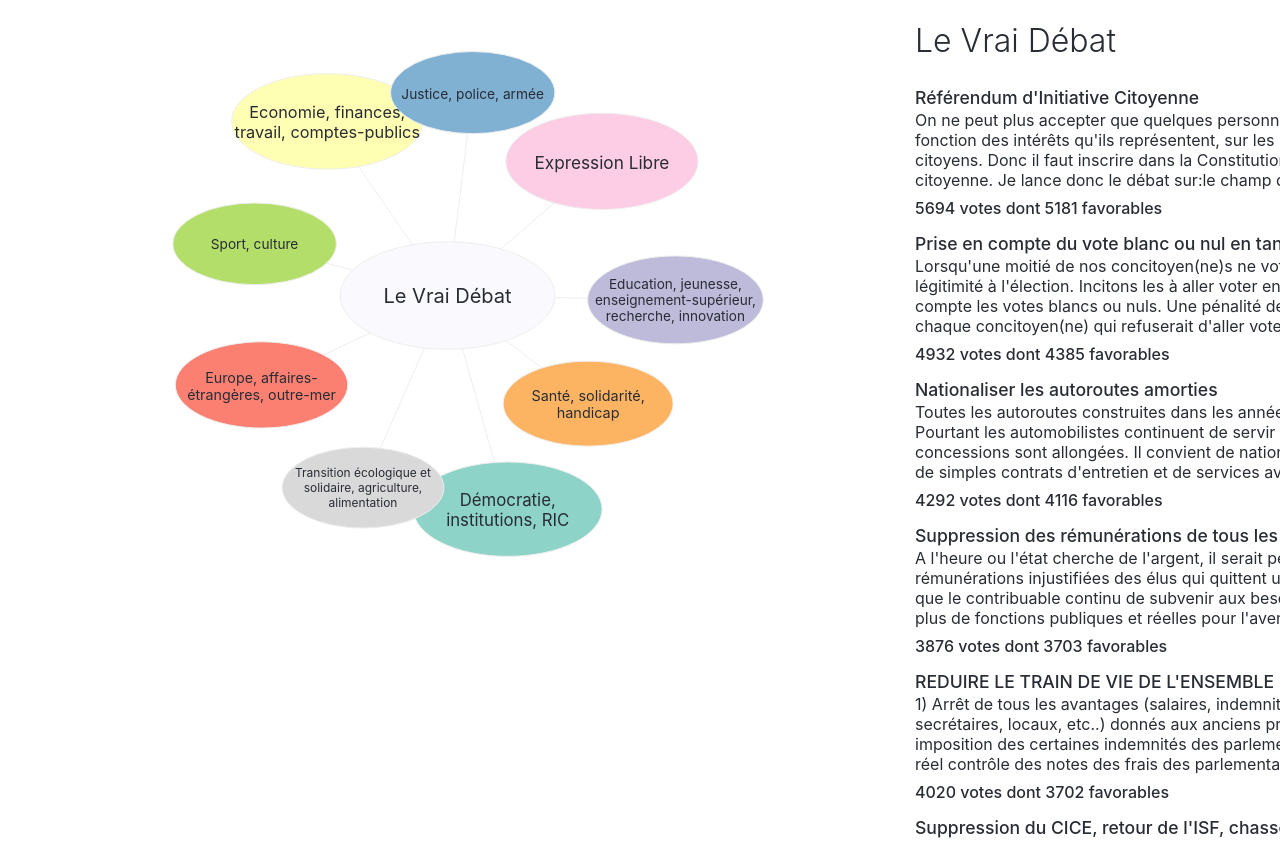
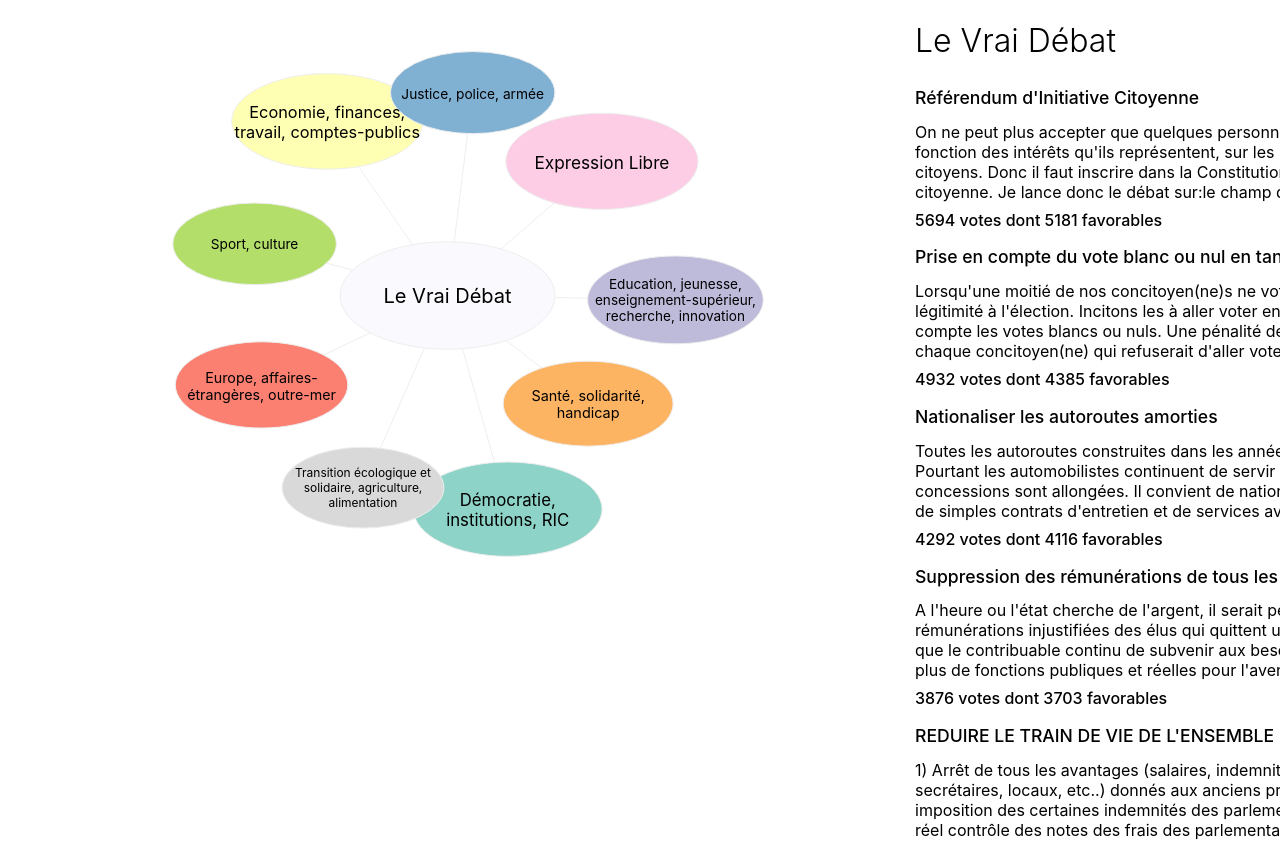
Before and after one commit to tonio73/le-vrai-debat, a React (Create React App) app in the folder app/: page / in a window 1280 px wide. Shown: the top 841 px of the page. Built offline with nearby package versions, Linux system fonts and the light colour scheme.

Commit message:
CSS cleanup

```diff
--- a/app/src/App.css
+++ b/app/src/App.css
@@ -1,9 +1,7 @@
-.App-header {
-  background-color: white;
-  min-height: 100vh;
+/*== Top page ==*/
+
+.app-wrap {
   display: flex;
-  /*flex-direction: column;*/
-  color:  #282c34;;
 }
 
 .chart-wrap {
@@ -15,19 +13,6 @@
 }
 
 /*== Components ==*/
-
-.word-cloud {
-  cursor: pointer;
-}
-
-.tooltip {
-  background-color: white;
-  border: 1px solid black;
-  border-radius: 5px;
-  padding: 2px 2px;
-  box-shadow: 3px 3px 2px 3px #ccc;
-  margin-right: 7px;
-}
 
 /*= Network graph =*/
 
@@ -46,6 +31,8 @@
   display: inline-block;
   vertical-align: middle;
 }
+
+/*= Contribution list =*/
 
 .contribution-list-title {
   font-size: 2em;
@@ -80,3 +67,18 @@
   padding-top: 3px;
   font-weight: 500;
 }
+
+/*= Misc. =*/
+
+.word-cloud {
+  cursor: pointer;
+}
+
+.tooltip {
+  background-color: white;
+  border: 1px solid black;
+  border-radius: 5px;
+  padding: 2px 2px;
+  box-shadow: 3px 3px 2px 3px #ccc;
+  margin-right: 7px;
+}
--- a/app/src/App.js
+++ b/app/src/App.js
@@ -42,7 +42,7 @@
 
   return (
     <div className="App">
-      <header className="App-header">
+      <div className="app-wrap">
         <div className="chart-wrap">
           <Chart chartId='first' width={900} height={600} zoomtool={false}>
             <NetworkGraph width={900} height={600} data={graphData} strength={6500}
@@ -52,7 +52,7 @@
         <div className="contributions-wrap">
           <ContributionList title={filterTitle} contributions={selectedContributions}></ContributionList>
         </div>
-      </header>
+      </div>
     </div>
   );
 }
--- a/app/src/components/ContributionList.js
+++ b/app/src/components/ContributionList.js
@@ -7,7 +7,7 @@
   if(props.contributions !== undefined) {
     contributionSummary = props.contributions
       .map((c, i) => <li key={i}>
-        <div className="contribution-title">{c.contribution_versions_title}</div>
+        <h1 className="contribution-title">{c.contribution_versions_title}</h1>
         <div className="contribution-body">{c.contribution_versions_bodyText}</div>
         <div className="vote-count">{c.contributions_votesCount} votes dont {c.contributions_votesCountOk} favorables</div>
       </li>)
```
